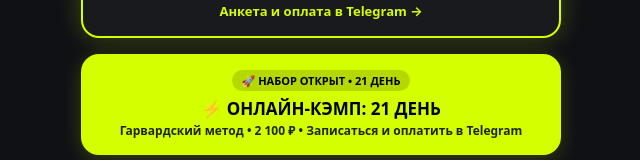
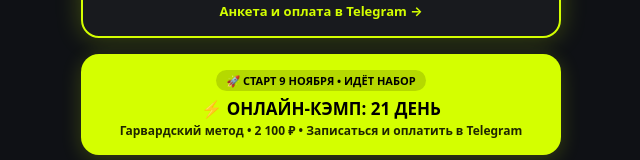
Before and after one commit to night877/Camp, a plain HTML site: page index.html in a window 1280 px wide. Shown: the part 337-497 px from the top of the page, without its empty margins (319-959 px from the left). Drawn offline with Linux system fonts and the light colour scheme.

Commit message:
Camp start 9 November, enrollment open

```diff
--- a/index.html
+++ b/index.html
@@ -75,7 +75,7 @@ body{background:#0f1115;color:#fff;font-family:system-ui,-apple-system,sans-seri
       <span class="sub">Аудит, планка калорий, работа тет-а-тет<br><span class="price">7&nbsp;500&nbsp;₽/мес</span> <span class="discount">(за 4 месяца — 25&nbsp;000&nbsp;₽)</span><br><span class="cta">Анкета и оплата в Telegram →</span></span>
     </a>
     <a href="https://t.me/sytnaya_tarelka_help_bot?start=camp" class="btn btn-camp">
-      <span class="badge">🚀 Набор открыт • 21 день</span>
+      <span class="badge">🚀 Старт 9 ноября • идёт набор</span>
       <span class="title">⚡️ ОНЛАЙН-КЭМП: 21 ДЕНЬ</span>
       <span class="sub">Гарвардский метод • 2 100 ₽ • Записаться и оплатить в Telegram</span>
     </a>
```
